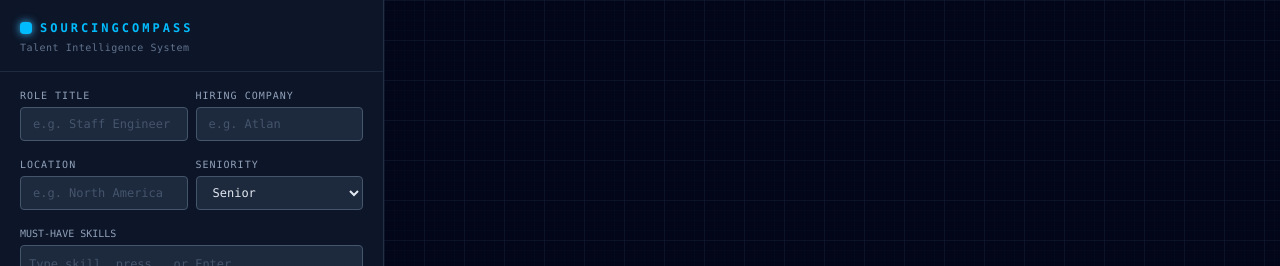
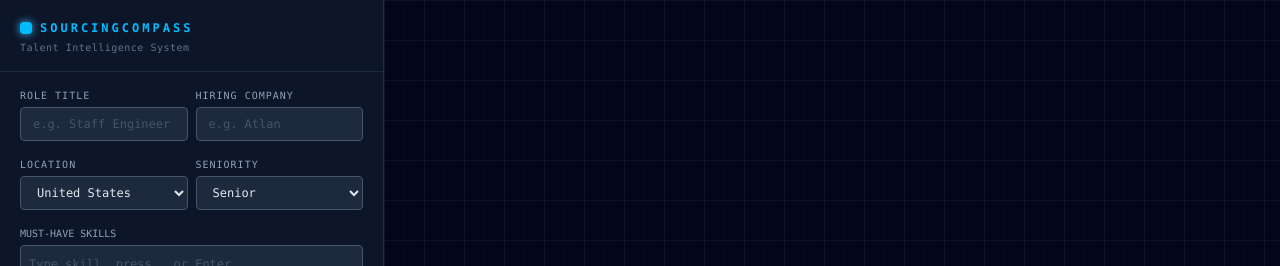
Before and after one commit to Manubarki/SourcingCompass2, a React (Vite) app: page / in a window 1280 px wide. Shown: the top 266 px of the page. Built offline with nearby package versions, Linux system fonts and the light colour scheme.

Commit message:
Update App.jsx

```diff
--- a/src/App.jsx
+++ b/src/App.jsx
@@ -644,7 +644,7 @@ function buildPrompt(form) {
 const EMPTY = { companies:[], adjacent:[], wildcards:[], titles:[] };
 
 export default function TalentMap() {
-  const [form, setForm] = useState({ role:"", company:"", location:"", seniority:"Senior", skills:[], industries:[], exclusions:[] });
+  const [form, setForm] = useState({ role:"", company:"", location:"United States", seniority:"Senior", skills:[], industries:[], exclusions:[] });
   const [mapData, setMapData] = useState(null);
   const [loading, setLoading] = useState(false);
   const [parsing, setParsing] = useState(false);
@@ -734,8 +734,18 @@ export default function TalentMap() {
           <div className="flex gap-2">
             <div className="flex-1">
               <label className="block text-[10px] text-slate-400 tracking-widest uppercase mb-1">Location</label>
-              <input className="w-full bg-slate-800 border border-slate-600 rounded px-3 py-2 text-xs text-slate-200 placeholder-slate-600 focus:outline-none focus:border-sky-500"
-                placeholder="e.g. North America" value={form.location} onChange={e => set("location",e.target.value)}/>
+              <select className="w-full bg-slate-800 border border-slate-600 rounded px-3 py-2 text-xs text-slate-200 focus:outline-none focus:border-sky-500"
+                value={form.location} onChange={e => set("location", e.target.value)}>
+                {[
+                  { label: "United States",   value: "United States"   },
+                  { label: "Canada",          value: "Canada"          },
+                  { label: "India",           value: "India"           },
+                  { label: "United Kingdom",  value: "United Kingdom"  },
+                  { label: "Europe",          value: "Europe"          },
+                  { label: "Australia",       value: "Australia"       },
+                  { label: "Singapore",       value: "Singapore"       },
+                ].map(o => <option key={o.value} value={o.value}>{o.label}</option>)}
+              </select>
             </div>
             <div className="flex-1">
               <label className="block text-[10px] text-slate-400 tracking-widest uppercase mb-1">Seniority</label>
```
